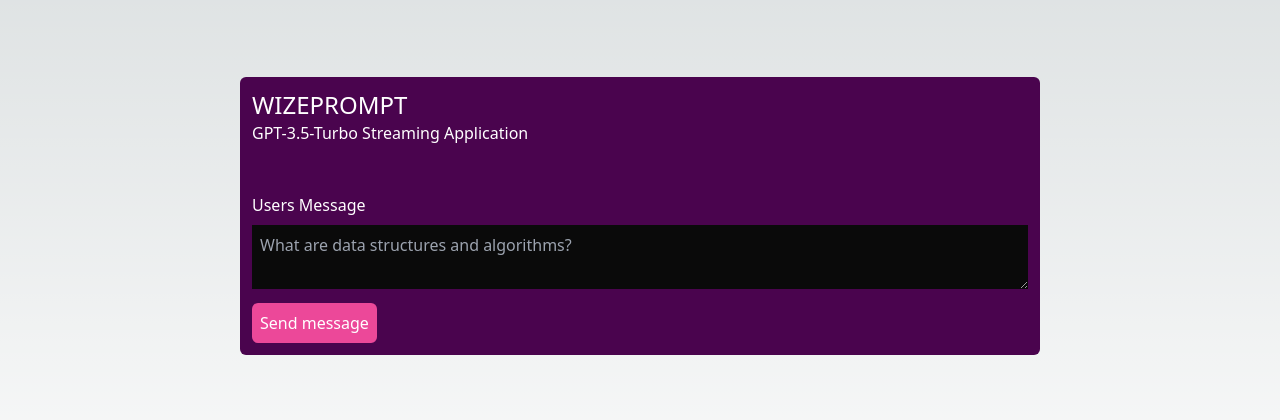
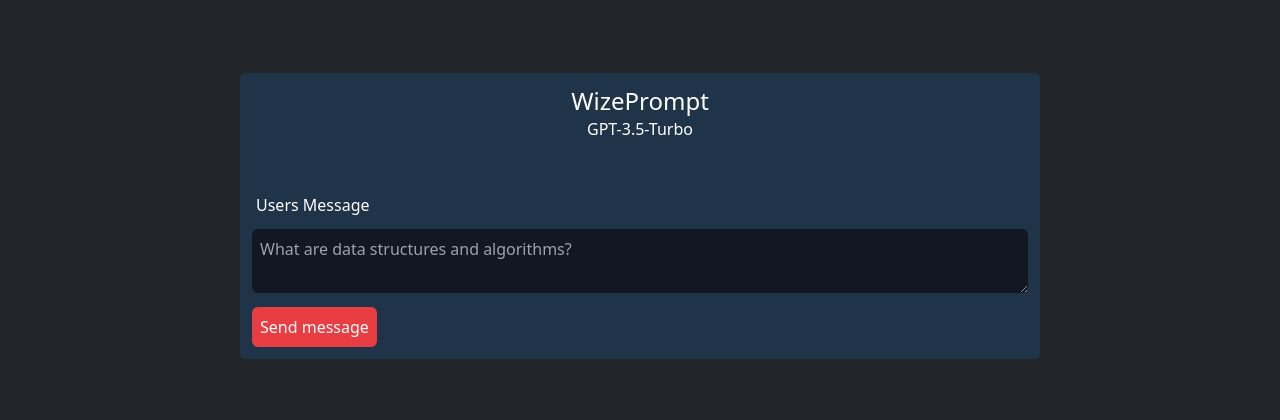
Before and after one commit to wizelineacademy/itesm-socioformador-ago-dec-2023-team-02, a Next.js app in the folder apps/web/: page / in a window 1280 px wide. Shown: the part 184-604 px from the top of the page. Built offline with nearby package versions, Linux system fonts and the light colour scheme.

Commit message:
style: 💄 change demo colors
changed colors in the chat demo and added custom colors to tailwind

```diff
--- a/apps/web/app/components/chatComponent.tsx
+++ b/apps/web/app/components/chatComponent.tsx
@@ -19,11 +19,11 @@
                         {
                             message.role ==="assistant"
                             ?
-                            <h3 className= "text-lg font-semibold mt-2">
+                            <h3 className= "text-lg font-semibold mt-2 px-1">
                                 GPT-3.5-turbo
                             </h3>
                             :
-                            <h3 className= "text-lg font-semibold mt-2">
+                            <h3 className= "text-lg font-semibold mt-2 px-1">
                                 User
                             </h3>
                         }
@@ -31,10 +31,10 @@
                         {/* Formatting the message */}
                         {message.content.split("\n").map((currentTextBlock: string, index : number) => {
                             if(currentTextBlock === ""){
-                                return <p key={message.id + index}></p> // " "
+                                return <p key={message.id + index} className="px-1"></p> // " "
                             }
                             else {
-                                return <p key={message.id + index}>{currentTextBlock}</p>
+                                return <p key={message.id + index} className="px-1">{currentTextBlock}</p>
                             }
                         })}
 
@@ -61,15 +61,15 @@
                 <p>I am a user of the soup knowledge</p>
             </div>*/}
             <form className= "mt-12" onSubmit={handleSubmit}>
-                <p>Users Message</p>
+                <p className="p-1">Users Message</p>
                 <textarea
-                    className="mt-2 w-full bg-neutral-950 p-2"
+                    className="mt-2 w-full bg-textarea p-2 rounded-md text-slate-300"
                     placeholder={"What are data structures and algorithms?"}
                     value={input}
                     onChange={handleInputChange}
 
                 />
-                <button className="rounded-md bg-pink-500 p-2 mt-2">
+                <button className="rounded-md bg-wizelinered p-2 mt-2">
                     Send message
                 </button>
 
--- a/apps/web/app/page.tsx
+++ b/apps/web/app/page.tsx
@@ -9,10 +9,10 @@
 
 export default function Home(): JSX.Element {
   return (
-    <main className="relative flex min-h-screen flex-col items-center justify-center">
-      <div className="bg-fuchsia-950 p-3 w-[800px] rounded-md text-white">
-      <h2 className= "text-2xl"> WIZEPROMPT {"\n"}</h2>
-      <h2 className= "text-2x1">GPT-3.5-Turbo Streaming Application</h2>
+    <main className="relative flex min-h-screen flex-col bg-background items-center justify-center">
+      <div className="bg-chatbg p-3 w-[800px] rounded-md text-white">
+      <h2 className= "text-2xl text-center"> WizePrompt {"\n"}</h2>
+      <h2 className= "text-2x1 text-center">GPT-3.5-Turbo</h2>
       <ChatComponent/>
       </div>
     </main>
--- a/apps/web/tailwind.config.js
+++ b/apps/web/tailwind.config.js
@@ -10,6 +10,12 @@
       fontFamily: {
         default: ['var(--font-inter)'],
       },
+      colors: {
+        textarea: '#111823',
+        chatbg: "#203449",
+        wizelinered: '#e93d44',
+        background: '#222529'
+      },
     },
   },
   plugins: [],
```
